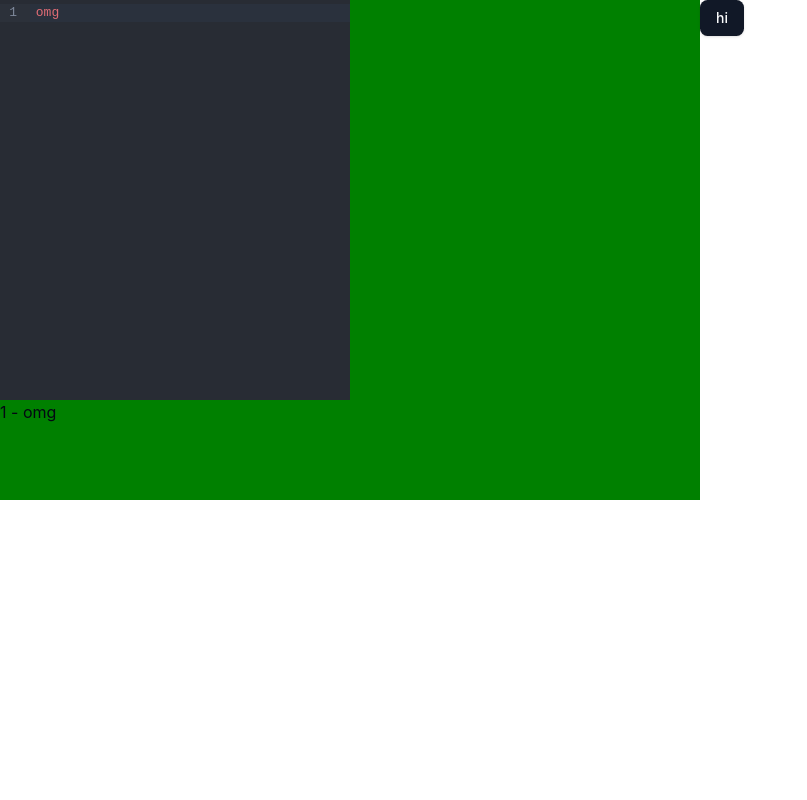
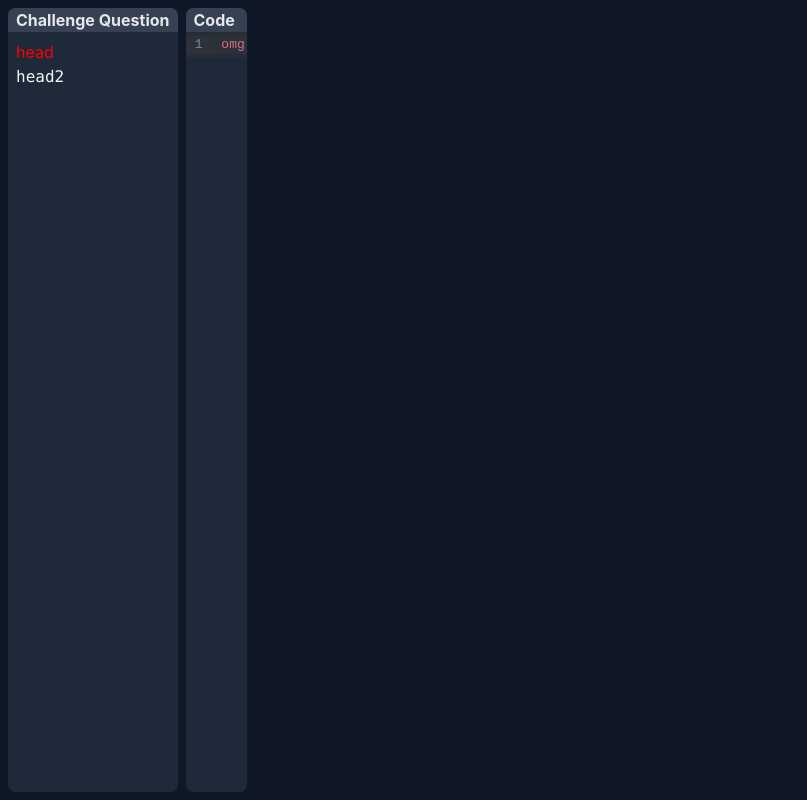
Before and after one commit to Yonava/code-swap, a React (Vite) app in the folder client/: page / in a window 1280 px wide. Shown: the whole page, without its empty margins (0-807 px from the left). Built offline with nearby package versions, Linux system fonts and the light colour scheme.

Commit message:
added titled container

```diff
--- a/client/src/App.tsx
+++ b/client/src/App.tsx
@@ -1,14 +1,20 @@
 import { CodeEditor } from './components/CodeEditor';
 import { ProblemStatement } from './components/ProblemStatement';
-import { Button } from './components/ui/button';
+import { TitledContainer } from './components/TitledContainer';
 
 function App() {
   return (
     <>
-      <div className="flex">
-        {/* <ProblemStatement /> */}
-        <CodeEditor />
-        <Button>hi</Button>
+      <div className="flex bg-gray-900 w-[100vw] h-[100vh] relative p-2 gap-2">
+        {/* <div className="bg-gray-900 w-1/4 h-full rounded-md"></div> */}
+        <TitledContainer title="Challenge Question">
+          <div className="overflow-auto p-2 text-gray-100">
+            <ProblemStatement />
+          </div>
+        </TitledContainer>
+        <TitledContainer title="Code">
+          <CodeEditor />
+        </TitledContainer>
       </div>
     </>
   );
--- a/client/src/components/CodeEditor.tsx
+++ b/client/src/components/CodeEditor.tsx
@@ -5,22 +5,13 @@ import { useState } from 'react';
 export const CodeEditor = () => {
   const [code, setCode] = useState('omg');
   return (
-    <div style={{ height: '500px', width: '700px', background: 'green' }}>
     <CodeMirror
-        height="50vh"
-        width="50%"
+      height="100%"
+      width="100%"
       theme="dark"
       extensions={[javascript()]}
       value={code}
       onChange={setCode}
     />
-      <ul>
-        {code.split('\n').map((n, i) => (
-          <li>
-            {i + 1} - {n}
-          </li>
-        ))}
-      </ul>
-    </div>
   );
 };
--- /dev/null
+++ b/client/src/components/TitledContainer.tsx
@@ -0,0 +1,49 @@
+import { type ReactNode, useMemo } from 'react';
+
+export type TitledContainerProps = {
+  /**
+   * displayed above container, titling the body content
+   */
+  title: string;
+  /**
+   * containers body content
+   */
+  children: ReactNode;
+  /**
+   * a tailwind class describing the containers width
+   */
+  width?: string;
+};
+
+const CONTAINER_CLASSES = [
+  'bg-gray-800',
+  'h-full',
+  'rounded-md',
+  'overflow-hidden',
+  'relative',
+].join(' ');
+
+const TITLE_CLASSES = [
+  'bg-gray-700',
+  'px-2',
+  'font-bold',
+  'text-gray-200',
+].join(' ');
+
+export const TitledContainer = ({
+  title,
+  children,
+  width,
+}: TitledContainerProps) => {
+  const computedStyles = useMemo(() => ({ width }), [width]);
+
+  return (
+    <div
+      className={CONTAINER_CLASSES}
+      style={computedStyles}
+    >
+      <div className={TITLE_CLASSES}>{title}</div>
+      {children}
+    </div>
+  );
+};
```
Lines whose indentation alone changed are shown as unchanged.
